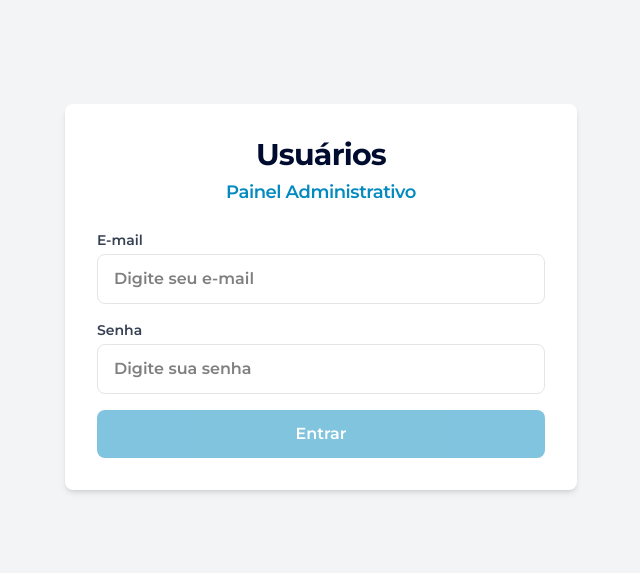
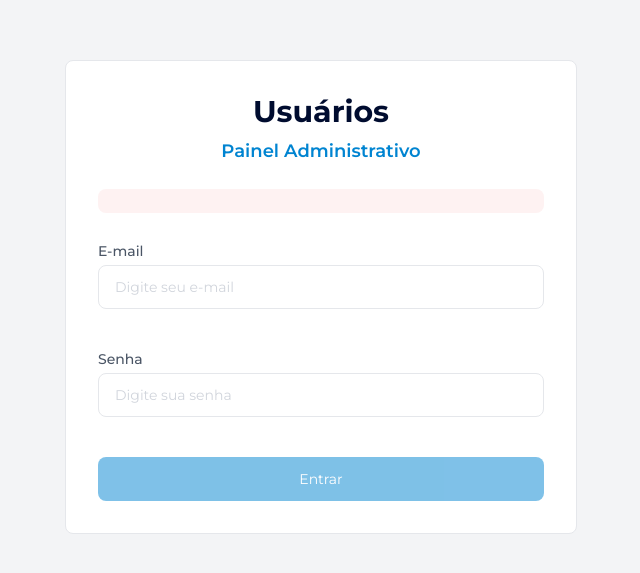
Before and after one commit to TopDown-RN/TopRecruta-Front-end, an Angular app in the folder front-end/: page /login in a window 1280 px wide. Shown: the part 103-676 px from the top of the page, without its empty margins (319-959 px from the left). Built offline with nearby package versions, Linux system fonts and the light colour scheme.

Commit message:
feat: update login page styling and improve error message handling

```diff
--- a/front-end/src/app/pages/login/login.component.html
+++ b/front-end/src/app/pages/login/login.component.html
@@ -1,65 +1,54 @@
-<div class="min-h-screen flex items-center justify-center bg-gray-100 px-4 font-['Montserrat']">
+<div class="min-h-screen grid place-items-center bg-gray-100 px-4 font-['Montserrat']">
   <div class="w-full max-w-lg">
-    <div class="bg-white rounded-lg shadow-md p-5 sm:p-8">
-      <h1 class="text-center text-2xl md:text-3xl font-bold leading-tight tracking-tight mb-1" style="color: #000C2F">
+    <div class="rounded-lg border border-gray-200 bg-white p-6 sm:p-8">
+      <h1 class="text-center text-3xl font-bold leading-tight" style="color: #000C2F">
         Usuários
       </h1>
-      <p class="text-center text-base md:text-lg font-semibold tracking-tight mb-5 sm:mb-6 text-[#048ABF]">
+      <p class="mt-1.5 text-center text-lg font-semibold text-sky-600">
         Painel Administrativo
       </p>
 
-      @if (errorMessage) {
-        <div
-          class="mb-4 p-3 rounded-lg bg-red-50 text-red-700 text-sm"
-          role="alert"
-        >
-          {{ errorMessage }}
+      <div class="mx-auto mt-6 w-full max-w-md">
+        <div class="mb-3 min-h-10">
+          <div class="rounded-lg bg-red-50 p-3 text-xs font-medium text-red-700" role="alert"
+            [class.invisible]="!errorMessage">
+            {{ errorMessage || ' ' }}
           </div>
-      }
+        </div>
 
         <form [formGroup]="loginForm" (ngSubmit)="onSubmit()" class="space-y-4">
           <div>
-          <label for="username" class="block text-sm font-medium text-gray-700 mb-1">
+            <label for="username" class="mb-1 block text-sm font-medium text-gray-600">
               E-mail
             </label>
-          <input
-            id="username"
-            type="text"
-            formControlName="username"
-            autocomplete="username"
-            class="w-full min-h-12 py-3 px-4 border border-[#E5E5E5] rounded-lg focus:outline-none focus:ring-2 focus:ring-[#048ABF] focus:border-[#048ABF]"
-            placeholder="Digite seu e-mail"
-          />
-          @if (loginForm.get('username')?.invalid && loginForm.get('username')?.touched) {
-            <p class="mt-1 text-sm text-red-600">E-mail é obrigatório.</p>
-          }
+            <input id="username" type="text" formControlName="username" autocomplete="username"
+              class="h-11 w-full rounded-lg border border-gray-200 bg-white px-4 text-sm text-[#000C2F] placeholder:text-gray-300 focus:border-sky-500 focus:outline-none focus:ring-2 focus:ring-sky-500/20"
+              placeholder="Digite seu e-mail" />
+            <p class="mt-2 min-h-4 text-xs font-medium text-red-600">
+              {{ (loginForm.get('username')?.invalid && loginForm.get('username')?.touched) ? 'E-mail é obrigatório.' :
+              ' ' }}
+            </p>
           </div>
 
           <div>
-          <label for="password" class="block text-sm font-medium text-gray-700 mb-1">
+            <label for="password" class="mb-1 block text-sm font-medium text-gray-600">
               Senha
             </label>
-          <input
-            id="password"
-            type="password"
-            formControlName="password"
-            autocomplete="current-password"
-            class="w-full min-h-12 py-3 px-4 border border-[#E5E5E5] rounded-lg focus:outline-none focus:ring-2 focus:ring-[#048ABF] focus:border-[#048ABF]"
-            placeholder="Digite sua senha"
-          />
-          @if (loginForm.get('password')?.invalid && loginForm.get('password')?.touched) {
-            <p class="mt-1 text-sm text-red-600">Senha é obrigatória.</p>
-          }
+            <input id="password" type="password" formControlName="password" autocomplete="current-password"
+              class="h-11 w-full rounded-lg border border-gray-200 bg-white px-4 text-sm text-[#000C2F] placeholder:text-gray-300 focus:border-sky-500 focus:outline-none focus:ring-2 focus:ring-sky-500/20"
+              placeholder="Digite sua senha" />
+            <p class="mt-2 min-h-4 text-xs font-medium text-red-600">
+              {{ (loginForm.get('password')?.invalid && loginForm.get('password')?.touched) ? 'Senha é obrigatória.' : '
+              ' }}
+            </p>
           </div>
 
-        <button
-          type="submit"
-          [disabled]="loginForm.invalid"
-          class="w-full min-h-11 py-3 bg-[#048ABF] text-white font-semibold rounded-lg hover:bg-[#0379a8] focus:outline-none focus:ring-2 focus:ring-[#048ABF] focus:ring-offset-2 disabled:opacity-50 disabled:cursor-not-allowed transition-colors"
-        >
+          <button type="submit" [disabled]="loginForm.invalid"
+            class="h-11 w-full cursor-pointer rounded-lg bg-sky-600 text-sm text-white transition hover:brightness-95 focus:outline-none focus-visible:ring-2 focus-visible:ring-sky-600/40 focus-visible:ring-offset-2 disabled:cursor-not-allowed disabled:opacity-50">
             Entrar
           </button>
         </form>
       </div>
     </div>
   </div>
+</div>
--- a/front-end/src/index.html
+++ b/front-end/src/index.html
@@ -1,16 +1,19 @@
 <!doctype html>
 <html lang="en">
+
 <head>
   <meta charset="utf-8">
-  <title>FrontEnd</title>
+  <title>Top Solutions - Teste Prático</title>
   <base href="/">
   <meta name="viewport" content="width=device-width, initial-scale=1">
   <link rel="icon" type="image/x-icon" href="favicon.ico">
   <link rel="preconnect" href="https://fonts.googleapis.com">
   <link rel="preconnect" href="https://fonts.gstatic.com" crossorigin>
-  <link href="https://fonts.googleapis.com/css2?family=Montserrat:wght@600;700&display=swap" rel="stylesheet">
+  <link href="https://fonts.googleapis.com/css2?family=Montserrat:wght@400;500;600;700&display=swap" rel="stylesheet">
 </head>
+
 <body class="font-['Montserrat']">
   <app-root></app-root>
 </body>
+
 </html>
```
Lines whose indentation alone changed are shown as unchanged.
